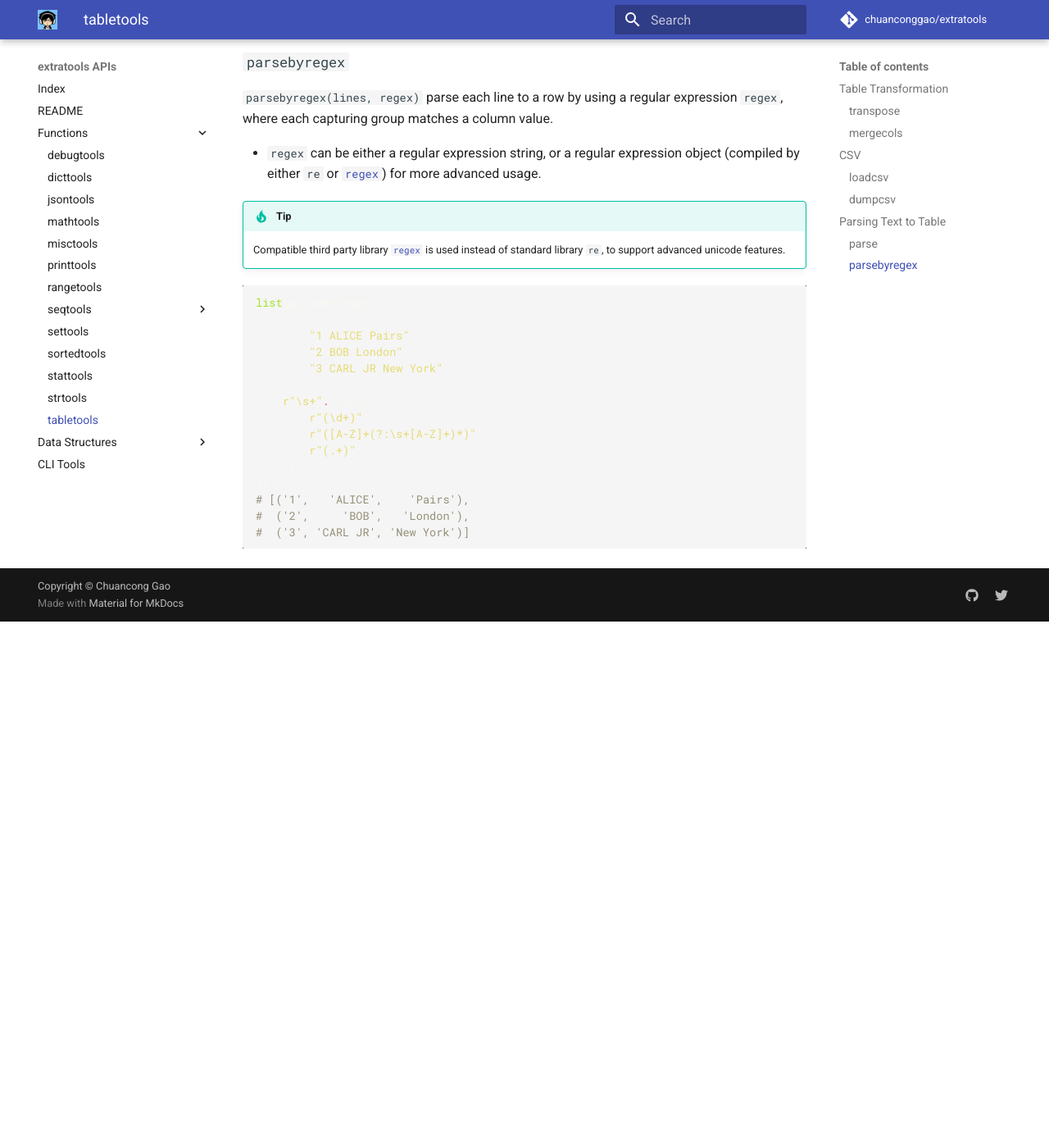
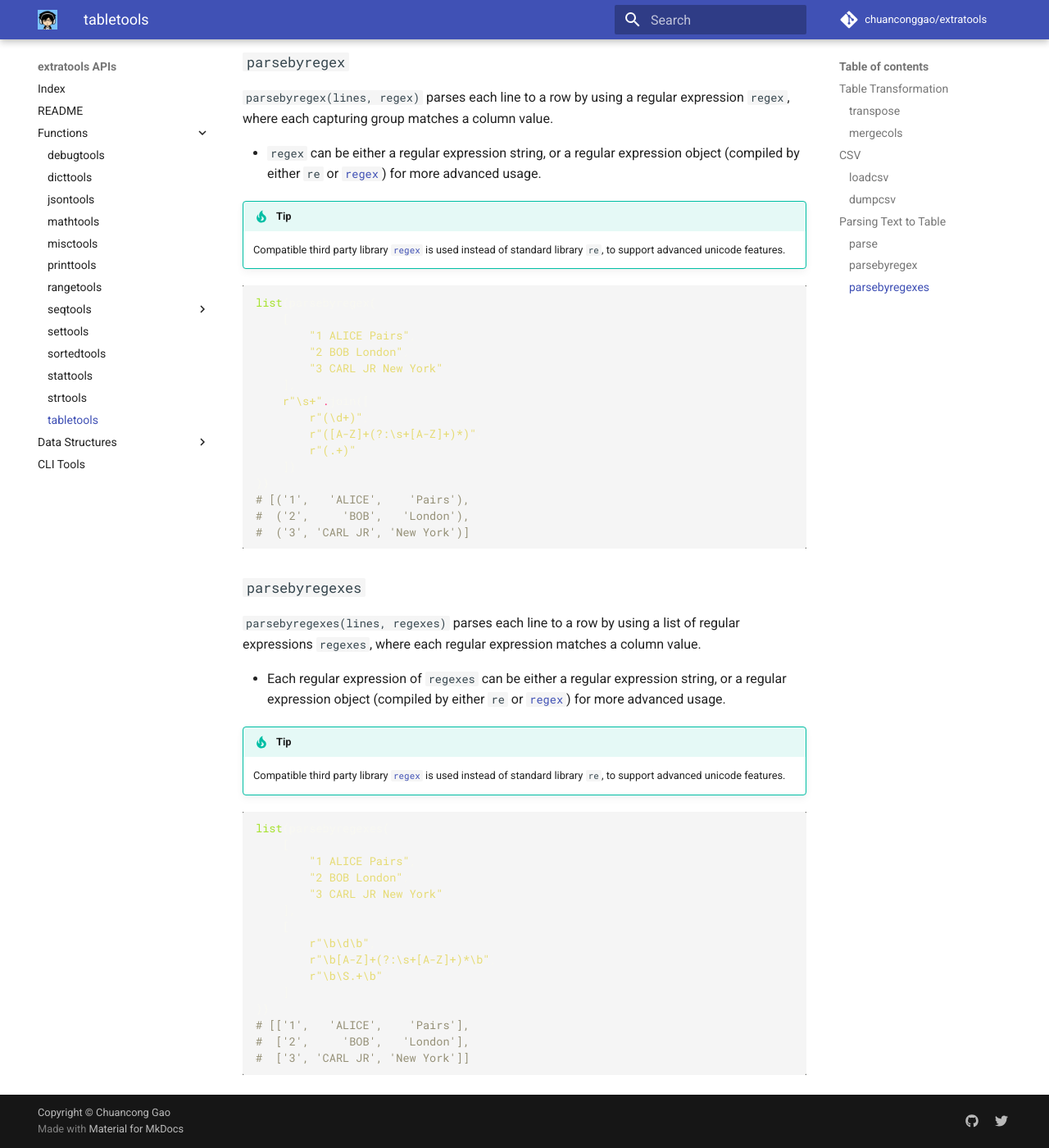
Before and after one commit to chuanconggao/extratools, an MkDocs documentation site: the page built from docs/functions/tabletools.md, in a window 1280 px wide and 1400 px high, scrolled down 2159 px. Shown: the whole window at 82% size. Built offline with MkDocs 1.6.1 and Material for MkDocs 9.7.7, drawn with Linux system fonts in a browser that asks for light colours; comment, search, counter and statistics services are not loaded; old or Windows-style settings are respelled for this version of MkDocs; before the commit the page ends 2917 px from its top, so only the background shows below that; some of the changed text lies outside the part shown.

Commit message:
Add tabletools.parsebyregexes

````diff
--- a/docs/functions/tabletools.md
+++ b/docs/functions/tabletools.md
@@ -68,7 +68,7 @@ Tools for parsing each line of text to a row in respective table.
 
 ### `parse`
 
-`parse(lines, sep=None)` parse each line to a row by using separator `sep=None`.
+`parse(lines, sep=None)` parses each line to a row by using separator `sep=None`.
 
 !!! tip
     Check the builtin function [`str.split`](https://docs.python.org/3/library/stdtypes.html#str.split) for details of the behavior with `sep`.
@@ -84,7 +84,7 @@ list(parse([
 
 ### `parsebyregex`
 
-`parsebyregex(lines, regex)` parse each line to a row by using a regular expression `regex`, where each capturing group matches a column value.
+`parsebyregex(lines, regex)` parses each line to a row by using a regular expression `regex`, where each capturing group matches a column value.
 
 - `regex` can be either a regular expression string, or a regular expression object (compiled by either `re` or [`regex`](https://pypi.org/project/regex/)) for more advanced usage.
 
@@ -108,3 +108,30 @@ list(parsebyregex(
 #  ('2',     'BOB',   'London'),
 #  ('3', 'CARL JR', 'New York')]
 ```
+
+### `parsebyregexes`
+
+`parsebyregexes(lines, regexes)` parses each line to a row by using a list of regular expressions `regexes`, where each regular expression matches a column value.
+
+- Each regular expression of `regexes` can be either a regular expression string, or a regular expression object (compiled by either `re` or [`regex`](https://pypi.org/project/regex/)) for more advanced usage.
+
+!!! tip
+    Compatible third party library [`regex`](https://pypi.org/project/regex/) is used instead of standard library `re`, to support advanced unicode features.
+
+``` python
+list(parsebyregexes(
+    [
+        "1 ALICE Pairs",
+        "2 BOB London",
+        "3 CARL JR New York"
+    ],
+    [
+        r"\b\d\b",
+        r"\b[A-Z]+(?:\s+[A-Z]+)*\b",
+        r"\b\S.+\b"
+    ]
+))
+# [['1',   'ALICE',    'Pairs'],
+#  ['2',     'BOB',   'London'],
+#  ['3', 'CARL JR', 'New York']]
+```
--- a/setup.py
+++ b/setup.py
@@ -4,7 +4,7 @@ from setuptools import setup
 from glob import glob
 
 url = "https://github.com/chuanconggao/extratools"
-version = "0.6.4"
+version = "0.6.5"
 
 setup(
     name="extratools",
````
Also changed, not shown: 1 other file.
